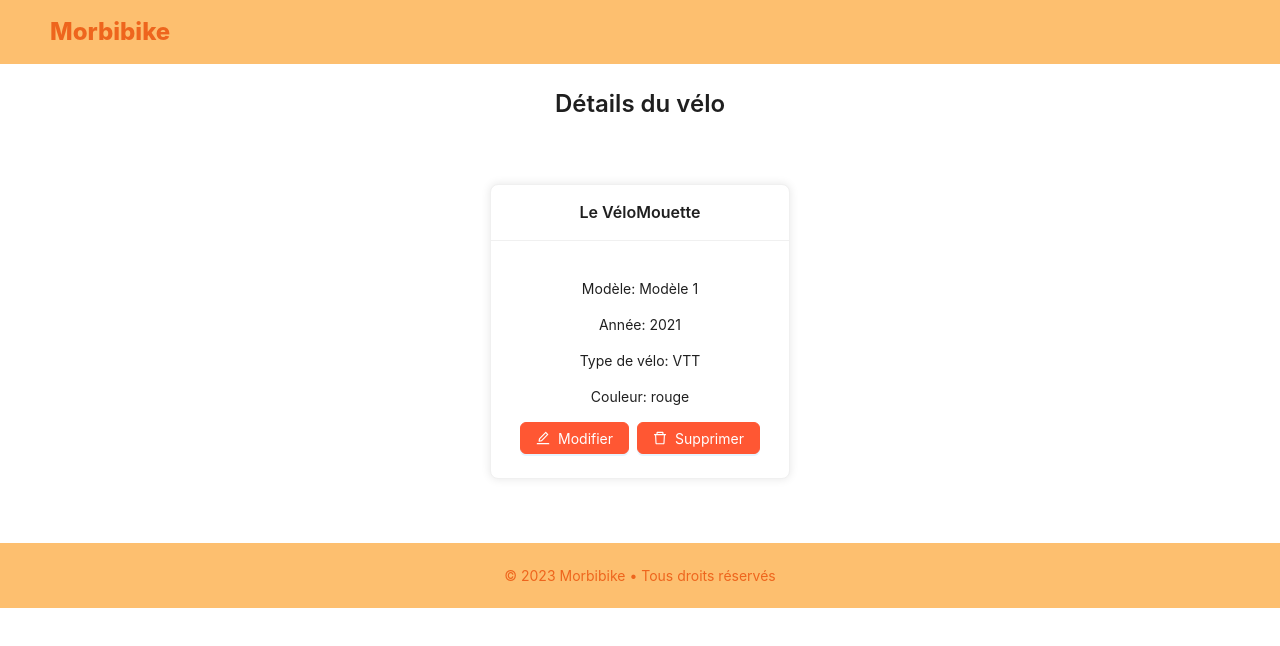
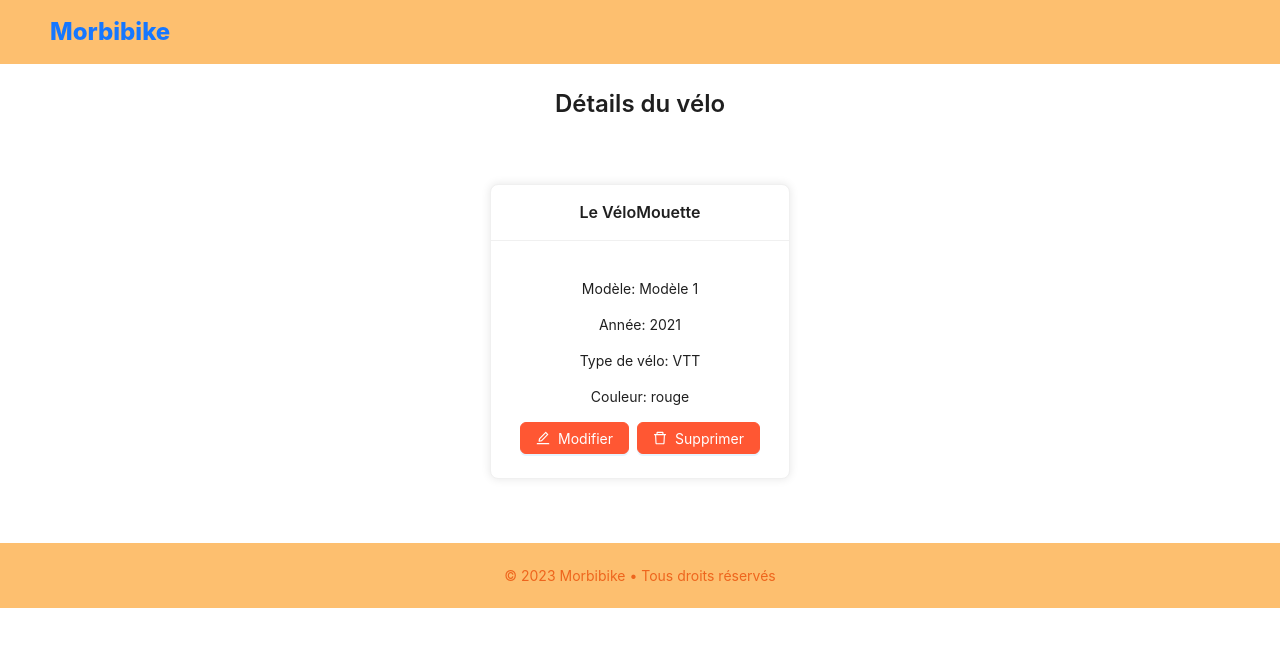
Before and after one commit to IrisKerr/Morbibike, a React (Create React App) app in the folder antd-demo/: page /bike/1 in a window 1280 px wide. Shown: the top 646 px of the page. Built offline with nearby package versions, Linux system fonts and the light colour scheme.

Commit message:
Add link to home

```diff
--- a/antd-demo/src/layouts/MainLayout.tsx
+++ b/antd-demo/src/layouts/MainLayout.tsx
@@ -6,7 +6,7 @@ import React, { ReactNode } from 'react'
 
 // imports de AntDesign
 import { Layout, Space } from 'antd'
-import { Outlet } from 'react-router-dom'
+import { Link, Outlet } from 'react-router-dom'
 const { Header, Footer, Content } = Layout
 
 const headerStyle: React.CSSProperties = {
@@ -41,7 +41,9 @@ const MainLayout: React.FC = ({}) => {
   return (
     <Space direction="vertical" style={{ width: '100%' }} size={[0, 48]}>
       <Layout>
-        <Header style={headerStyle}>Morbibike</Header>
+        <Header style={headerStyle}>
+          <Link to={'/'}>Morbibike</Link>
+        </Header>
         <Content style={contentStyle}>
           <Outlet />
         </Content>
```
